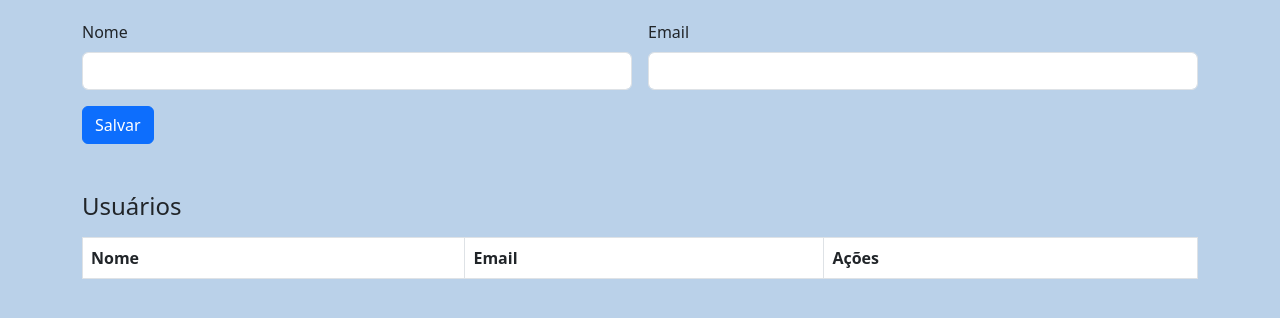
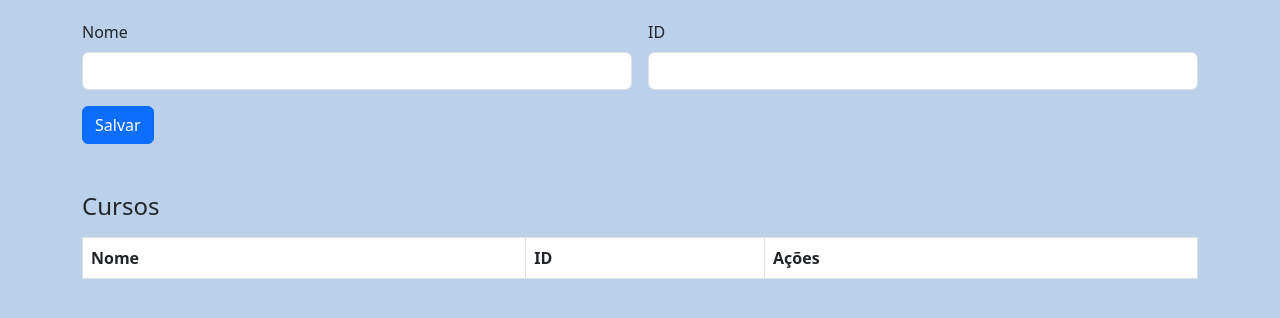
Before and after one commit to valeriotheus/Crud_firebase, a plain HTML site: page cursos.html in a window 1280 px wide. Shown: the part 150-468 px from the top of the page. Drawn offline with nearby package versions, Linux system fonts and the light colour scheme.

Commit message:
Update cursos.html

```diff
--- a/cursos.html
+++ b/cursos.html
@@ -35,15 +35,15 @@
         <h2 class="mb-4">Cadastro de Curso</h2>
 
         <!-- Formulário -->
-        <form id="formUsuario" class="row g-3">
+        <form id="formCursos" class="row g-3">
             <input type="hidden" id="id">
             <div class="col-md-6">
                 <label for="name" class="form-label">Nome</label>
                 <input type="text" id="txtnome" class="form-control" required>
             </div>
             <div class="col-md-6">
-                <label for="email" class="form-label">Email</label>
-                <input type="email" id="txtemail" class="form-control" required>
+                <label for="iid" class="form-label">ID</label>
+                <input type="iid" id="txtiid" class="form-control" required>
             </div>
             <div class="col-12">
                 <button type="submit" class="btn btn-primary">Salvar</button>
@@ -51,16 +51,16 @@
         </form>
 
         <!-- Lista -->
-        <h4 class="mt-5">Usuários</h4>
+        <h4 class="mt-5">Cursos</h4>
         <table class="table table-bordered mt-3">
             <thead>
                 <tr>
                     <th>Nome</th>
-                    <th>Email</th>
+                    <th>ID</th>
                     <th>Ações</th>
                 </tr>
             </thead>
-            <tbody id="tabelaUsuarios">
+            <tbody id="tabelaCursos">
                 <!-- Usuários serão inseridos aqui -->
             </tbody>
         </table>
```
